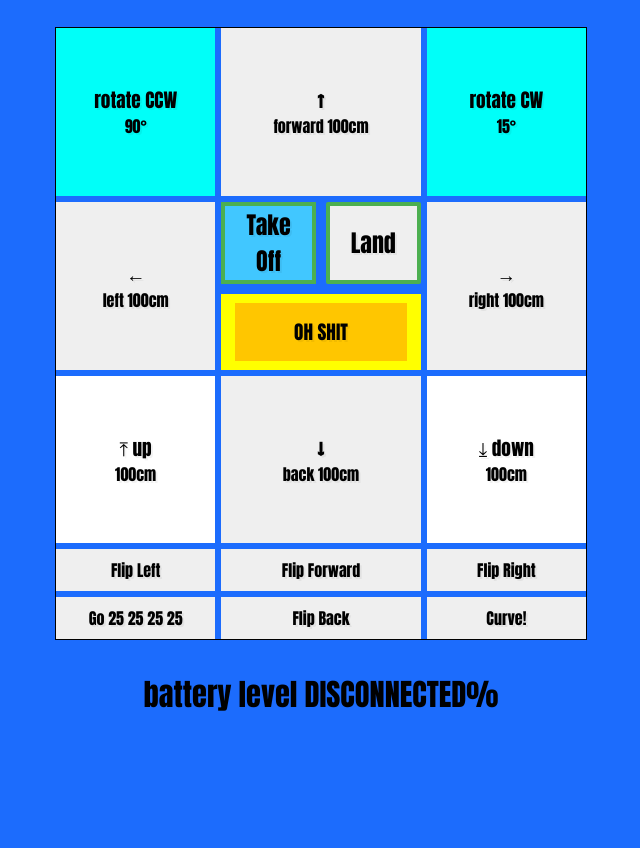
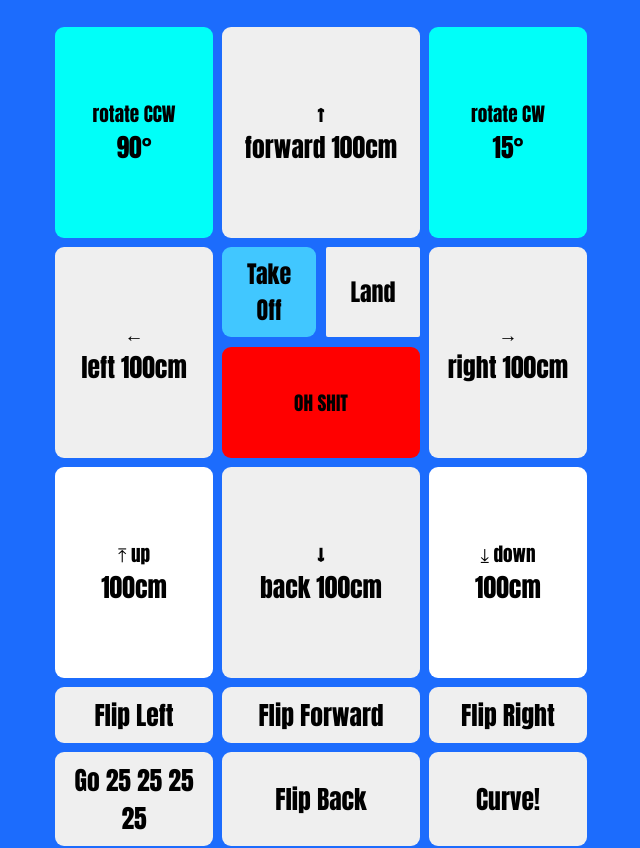
Before and after one commit to BrianSturgis/Quadcopter-flight-application, a Next.js app in the folder frontend/: page / in a window 1280 px wide. Shown: the top 848 px of the page, without its empty margins (319-959 px from the left). Before the commit the page ends 800 px from the top, so only its background shows below. Built offline with nearby package versions, Linux system fonts and the light colour scheme; no server answers.

Commit message:
update to project to clean it up as well as get rid of un needed css rules

```diff
--- a/frontend/components/Battery.js
+++ b/frontend/components/Battery.js
@@ -1,7 +1,6 @@
 import styled from 'styled-components';
 
 const BatteryStyles = styled.div``;
-
 const Battery = props => (
   <BatteryStyles level={props.battery}>
     <span className="batteryLevel">{props.battery}%</span>
--- a/frontend/components/Commands.js
+++ b/frontend/components/Commands.js
@@ -5,16 +5,12 @@ const CommandGrid = styled.div`
   display: grid;
   grid-template-columns: 1fr 1.25fr 1fr;
   grid-template-rows: repeat(3, 1fr);
-  border: 1px solid black;
-  grid-gap: 6px;
+  grid-gap: 9px;
   button {
-    text-shadow: 2px 2px 0 rgba(0, 0, 0, 0.05);
-    border: 0;
-    // background: #fe2c70;
     border: 8px solid transparent;
-    color: black;
-    font-size: 1rem;
+    font-size: 1.6rem;
     position: relative;
+		border-radius: 9px;
     &:active {
       top: 2px;
     }
@@ -24,18 +20,17 @@ const CommandGrid = styled.div`
     }
     &.takeoff {
 			font-size: 1.5rem;
-			border: 4px solid #4CAF50; /* Green */
+
       background: #41c7ff;
     }
     &.land {
 			font-size: 1.5rem;
-			border: 4px solid #4CAF50; /* Green */
+
 			border-radius: 2px;
       // background: #00ff00;
     }
     &.emergency {
-      background: yellow;
-
+      background: red;
       text-transform: uppercase;
       color: black;
     }
@@ -55,7 +50,6 @@ const CommandGrid = styled.div`
     }
   }
 
-
   .center {
     display: grid;
     grid-gap: 10px;
@@ -64,17 +58,16 @@ const CommandGrid = styled.div`
       grid-column: span 2;
     }
   }
+
   h2 {
     grid-column: 1 / -1;
-    background: #ffc600;
+    // background: #ffc600;
     margin: 0;
     font-size: 1.2rem;
     text-align: center;
-    padding: 0.9rem;
+    padding: 2rem;
     color: black;
-  }
-
-`;
+  }`;
 
 function sendCommand(command) {
   return function() {
--- a/frontend/components/DroneState.js
+++ b/frontend/components/DroneState.js
@@ -1,8 +1,6 @@
 import { useState, useEffect } from 'react';
 import styled from 'styled-components';
 import socket from '../socket';
-
-
 
 function useDroneState() {
   const [droneState, updateDroneState] = useState({});
@@ -25,8 +23,7 @@ function useSocket() {
 const DroneStateStyles = styled.div`
   .status {
     text-align: center;
-  }
-`;
+  }`;
 
 const DroneState = () => {
   const status = useSocket();
```
Also changed, not shown: frontend/pages/index.js (line endings or trailing spaces).
